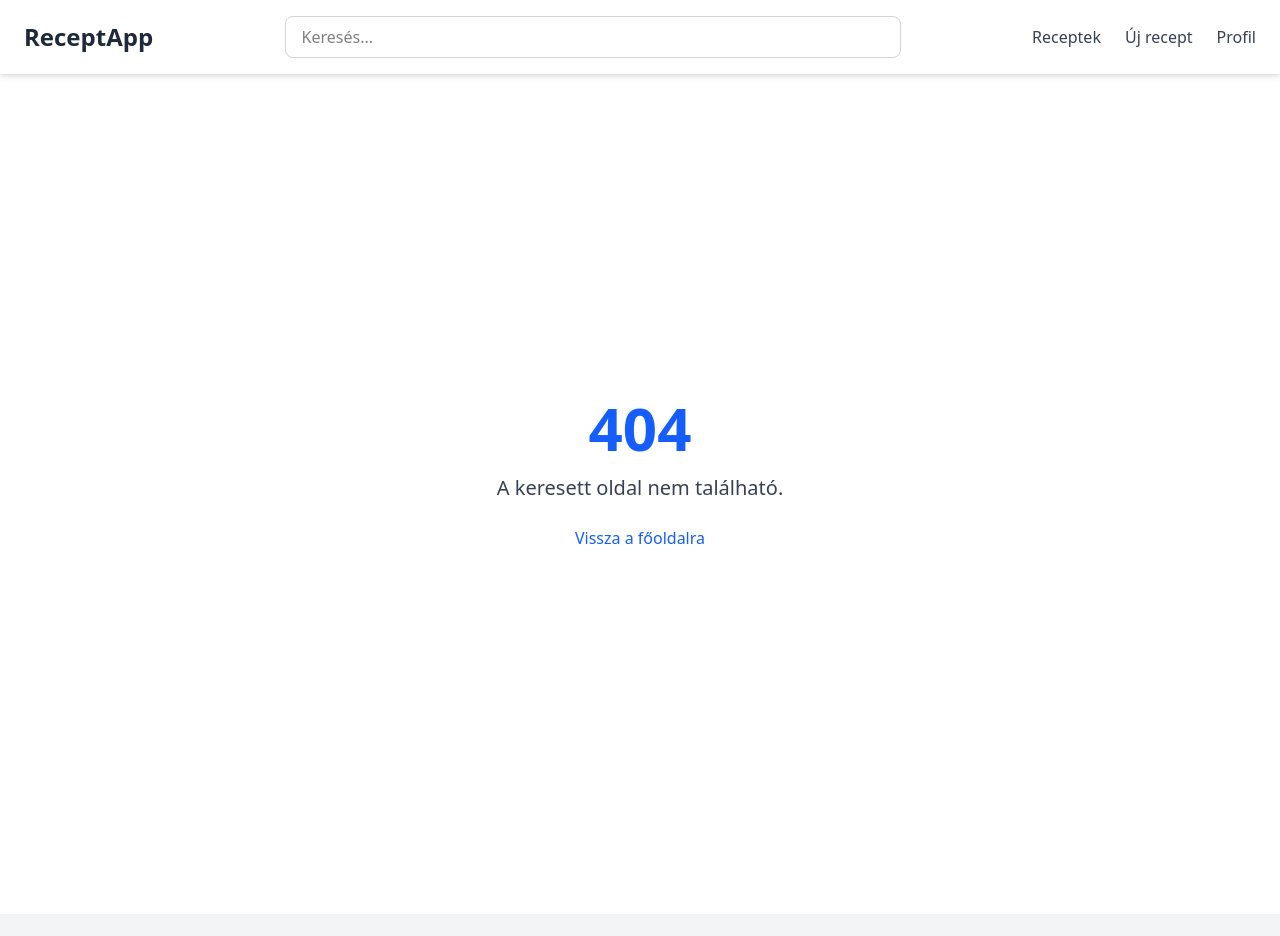
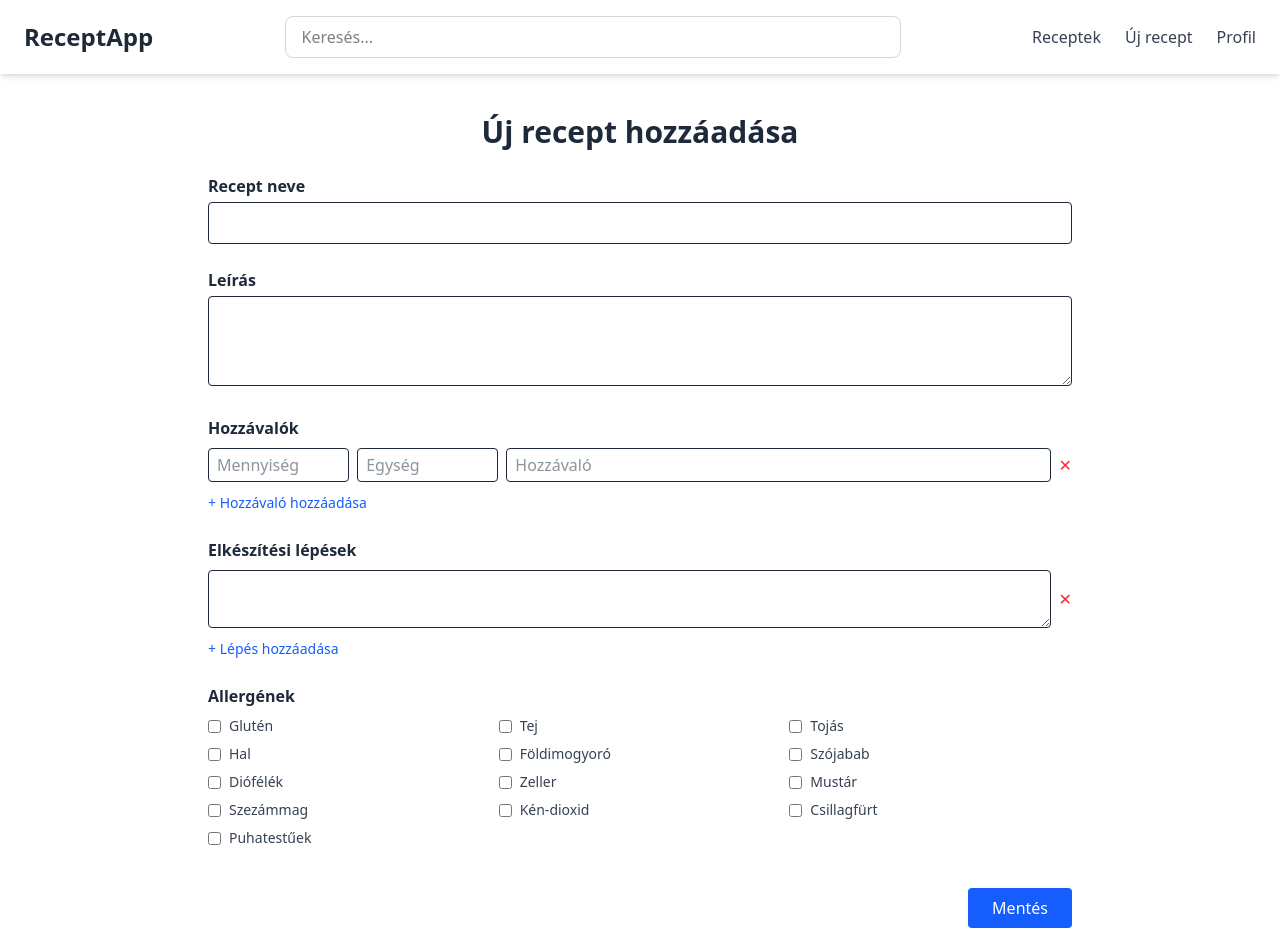
Before and after one commit to wemcy/yet-another-bsc-thesis, a Vue app in the folder src/frontend/recipe-web-frontend/: page /new-recipe in a window 1280 px wide. Shown: the top 936 px of the page. Built offline with nearby package versions, Linux system fonts and the light colour scheme; the HTML template or start-up script is replaced by a standard one.

Commit message:
Types and recipeForm summit

```diff
--- a/src/frontend/recipe-web-frontend/src/components/HeaderNav.vue
+++ b/src/frontend/recipe-web-frontend/src/components/HeaderNav.vue
@@ -2,10 +2,12 @@
     <nav
         class="bg-white shadow-md px-6 py-4 flex flex-col md:flex-row items-center md:justify-between gap-4 md:gap-0"
     >
-        <!-- Logó -->
-        <div class="text-2xl font-bold text-gray-800">ReceptApp</div>
+        <!-- Logó / Főoldal link -->
+        <router-link to="/" class="text-2xl font-bold text-gray-800 hover:text-blue-600 transition">
+            ReceptApp
+        </router-link>
 
-        <!-- Kereső mező -->
+        <!-- Kereső -->
         <div class="w-full md:w-1/2">
             <input
                 type="text"
@@ -18,7 +20,7 @@
         <ul class="flex space-x-6 text-gray-700">
             <li><router-link to="/" class="hover:text-blue-600">Receptek</router-link></li>
             <li>
-                <router-link to="/new-recept" class="hover:text-blue-600">Új recept</router-link>
+                <router-link to="/new-recipe" class="hover:text-blue-600">Új recept</router-link>
             </li>
             <li><router-link to="/profile" class="hover:text-blue-600">Profil</router-link></li>
         </ul>
--- /dev/null
+++ b/src/frontend/recipe-web-frontend/src/components/recipe/RecipeForm.vue
@@ -0,0 +1,152 @@
+<template>
+    <form @submit.prevent="submit" class="space-y-6">
+        <!-- Title -->
+        <div>
+            <label class="block font-semibold mb-1">Recept neve</label>
+            <input
+                v-model="title"
+                type="text"
+                required
+                class="w-full border rounded px-4 py-2 focus:outline-none focus:ring-2 focus:ring-blue-400"
+            />
+        </div>
+
+        <!-- Description -->
+        <div>
+            <label class="block font-semibold mb-1">Leírás</label>
+            <textarea
+                v-model="description"
+                required
+                class="w-full border rounded px-4 py-2 focus:outline-none focus:ring-2 focus:ring-blue-400"
+                rows="3"
+            ></textarea>
+        </div>
+
+        <!-- Ingredients -->
+        <div>
+            <label class="block font-semibold mb-2">Hozzávalók</label>
+            <div v-for="(ingredient, index) in ingredients" :key="index" class="flex gap-2 mb-2">
+                <input
+                    v-model="ingredient.amount"
+                    type="number"
+                    placeholder="Mennyiség"
+                    class="w-1/4 border rounded px-2 py-1"
+                />
+                <input
+                    v-model="ingredient.unit"
+                    type="text"
+                    placeholder="Egység"
+                    class="w-1/4 border rounded px-2 py-1"
+                />
+                <input
+                    v-model="ingredient.name"
+                    type="text"
+                    placeholder="Hozzávaló"
+                    class="w-full border rounded px-2 py-1"
+                />
+                <button type="button" @click="removeIngredient(index)" class="text-red-500">
+                    ✕
+                </button>
+            </div>
+            <button
+                type="button"
+                @click="addIngredient"
+                class="text-blue-600 text-sm hover:underline"
+            >
+                + Hozzávaló hozzáadása
+            </button>
+        </div>
+
+        <!-- Steps -->
+        <div>
+            <label class="block font-semibold mb-2">Elkészítési lépések</label>
+            <div v-for="(step, index) in steps" :key="index" class="flex gap-2 mb-2">
+                <textarea
+                    v-model="steps[index]"
+                    rows="2"
+                    class="w-full border rounded px-2 py-1"
+                ></textarea>
+                <button type="button" @click="removeStep(index)" class="text-red-500">✕</button>
+            </div>
+            <button type="button" @click="addStep" class="text-blue-600 text-sm hover:underline">
+                + Lépés hozzáadása
+            </button>
+        </div>
+
+        <!-- Allergens -->
+        <div>
+            <label class="block font-semibold mb-2">Allergének</label>
+            <div class="grid grid-cols-2 sm:grid-cols-3 gap-2 text-sm text-gray-700">
+                <label v-for="item in allergenOptions" :key="item" class="flex items-center gap-2">
+                    <input
+                        type="checkbox"
+                        :value="item"
+                        v-model="selectedAllergens"
+                        class="accent-blue-600"
+                    />
+                    {{ item }}
+                </label>
+            </div>
+        </div>
+
+        <!-- Submit -->
+        <div class="text-right pt-4">
+            <button
+                type="submit"
+                class="bg-blue-600 text-white px-6 py-2 rounded hover:bg-blue-700 transition"
+            >
+                Mentés
+            </button>
+        </div>
+    </form>
+</template>
+
+<script setup lang="ts">
+import { ref } from 'vue'
+
+const title = ref('')
+const description = ref('')
+const ingredients = ref([{ amount: '', unit: '', name: '' }])
+const steps = ref([''])
+const selectedAllergens = ref<string[]>([])
+
+const allergenOptions = [
+    'Glutén',
+    'Tej',
+    'Tojás',
+    'Hal',
+    'Földimogyoró',
+    'Szójabab',
+    'Diófélék',
+    'Zeller',
+    'Mustár',
+    'Szezámmag',
+    'Kén-dioxid',
+    'Csillagfürt',
+    'Puhatestűek',
+]
+
+function addIngredient() {
+    ingredients.value.push({ amount: '', unit: '', name: '' })
+}
+function removeIngredient(index: number) {
+    ingredients.value.splice(index, 1)
+}
+
+function addStep() {
+    steps.value.push('')
+}
+function removeStep(index: number) {
+    steps.value.splice(index, 1)
+}
+
+function submit() {
+    console.log({
+        title: title.value,
+        description: description.value,
+        ingredients: ingredients.value,
+        steps: steps.value,
+        allergens: selectedAllergens.value,
+    })
+}
+</script>
--- a/src/frontend/recipe-web-frontend/src/router/index.ts
+++ b/src/frontend/recipe-web-frontend/src/router/index.ts
@@ -3,6 +3,7 @@ import HomeView from '@/views/HomeView.vue'
 import ProfileView from '@/views/ProfileView.vue'
 import RecipeView from '@/views/RecipeView.vue'
 import NotFoundView from '@/views/NotFoundView.vue'
+import NewRecipeView from '@/views/NewRecipeView.vue'
 
 const router = createRouter({
     history: createWebHistory(import.meta.env.BASE_URL),
@@ -10,7 +11,8 @@ const router = createRouter({
         { path: '/', name: 'Home', component: HomeView },
         { path: '/profile', name: 'Profile', component: ProfileView },
         { path: '/recipe/:id', name: 'Recipe', component: RecipeView },
-        { path: '/:pathMatch(.*)*', name: 'NotFound', component: NotFoundView }, // fallback!
+        { path: '/new-recipe', name: 'NewRecipe', component: NewRecipeView },
+        { path: '/:pathMatch(.*)*', name: 'NotFound', component: NotFoundView },
     ],
 })
 
--- a/src/frontend/recipe-web-frontend/src/stores/recipeStore.ts
+++ b/src/frontend/recipe-web-frontend/src/stores/recipeStore.ts
@@ -1,3 +1,4 @@
+import type { Recipe } from '@/types/recipe/recipe'
 import { defineStore } from 'pinia'
 
 export const useRecipeStore = defineStore('recipe', {
@@ -28,4 +29,14 @@ export const useRecipeStore = defineStore('recipe', {
     getters: {
         getById: (state) => (id: string) => state.recipes.find((r) => r.id === id),
     },
+
+    actions: {
+        addRecipe(recipe: Omit<Recipe, 'id'>) {
+            const newRecipe = {
+                id: Date.now().toString(),
+                ...recipe,
+            }
+            this.recipes.push(newRecipe)
+        },
+    },
 })
--- /dev/null
+++ b/src/frontend/recipe-web-frontend/src/types/recipe/allergens.d.ts
@@ -0,0 +1,33 @@
+export enum Allergen {
+    Gluten = 'Glutén',
+    Milk = 'Tej',
+    Egg = 'Tojás',
+    Fish = 'Hal',
+    Peanut = 'Földimogyoró',
+    Soy = 'Szójabab',
+    TreeNuts = 'Diófélék',
+    Celery = 'Zeller',
+    Mustard = 'Mustár',
+    Sesame = 'Szezámmag',
+    SulphurDioxide = 'Kén-dioxid',
+    Lupin = 'Csillagfürt',
+    Molluscs = 'Puhatestűek',
+}
+
+export const allergenList = [
+    'Glutén',
+    'Tej',
+    'Tojás',
+    'Hal',
+    'Földimogyoró',
+    'Szójabab',
+    'Diófélék',
+    'Zeller',
+    'Mustár',
+    'Szezámmag',
+    'Kén-dioxid',
+    'Csillagfürt',
+    'Puhatestűek',
+] as const
+
+export type Allergen = (typeof allergenList)[number]
--- /dev/null
+++ b/src/frontend/recipe-web-frontend/src/types/recipe/ingerdient.d.ts
@@ -0,0 +1,5 @@
+export type Ingredient = {
+    name: string
+    amount: number | string
+    unit: string
+}
--- a/src/frontend/recipe-web-frontend/src/views/HomeView.vue
+++ b/src/frontend/recipe-web-frontend/src/views/HomeView.vue
@@ -1,7 +1,5 @@
 <script setup lang="ts">
 import RecipeHighlight from '@/components/recipe/RecipeHighlight.vue'
-import ProfileEdit from './ProfileView.vue'
-import RecipeView from './RecipeView.vue'
 import RecipeCard from '@/components/recipe/RecipeCard.vue'
 import { useRecipeStore } from '@/stores/recipeStore'
 
@@ -62,10 +60,4 @@ const featured = recipeStore.recipes[0]
             </div>
         </section>
     </main>
-
-    <RecipeView></RecipeView>
-    <main class="max-w-4xl mx-auto px-4 py-10 text-gray-800">
-        <!-- Profil fejléc -->
-    </main>
-    <ProfileEdit> </ProfileEdit>
 </template>
--- /dev/null
+++ b/src/frontend/recipe-web-frontend/src/views/NewRecipeView.vue
@@ -0,0 +1,10 @@
+<template>
+    <main class="max-w-4xl mx-auto px-4 py-10 text-gray-800">
+        <h1 class="text-3xl font-bold mb-6 text-center">Új recept hozzáadása</h1>
+        <RecipeForm />
+    </main>
+</template>
+
+<script setup lang="ts">
+import RecipeForm from '@/components/recipe/RecipeForm.vue'
+</script>
--- a/src/frontend/recipe-web-frontend/src/views/RecipeView.vue
+++ b/src/frontend/recipe-web-frontend/src/views/RecipeView.vue
@@ -14,7 +14,6 @@ const recipe = recipeStore.getById(route.params.id as string)
 </script>
 
 <template>
-    <CommentsSection />
     <main
         v-if="recipe"
         class="max-w-6xl mx-auto px-4 py-10 grid md:grid-cols-3 gap-10 text-gray-800"
@@ -38,4 +37,5 @@ const recipe = recipeStore.getById(route.params.id as string)
         </div>
     </main>
     <div v-else class="text-center py-20 text-gray-500">A recept nem található. 🫤</div>
+    <CommentsSection v-if="recipe" />
 </template>
```
Also changed, not shown: src/frontend/recipe-web-frontend/src/types/recipe/recipe.d.ts (added, +10 -0 lines).
